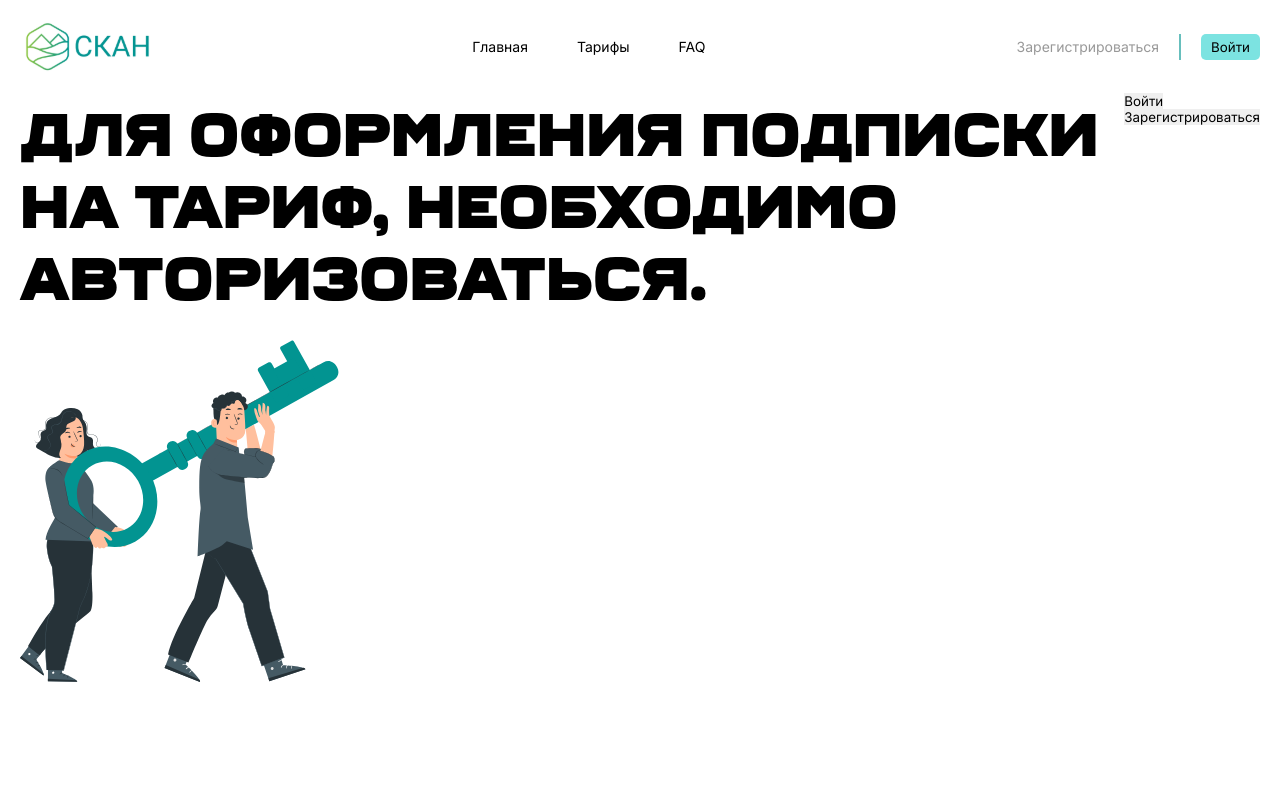
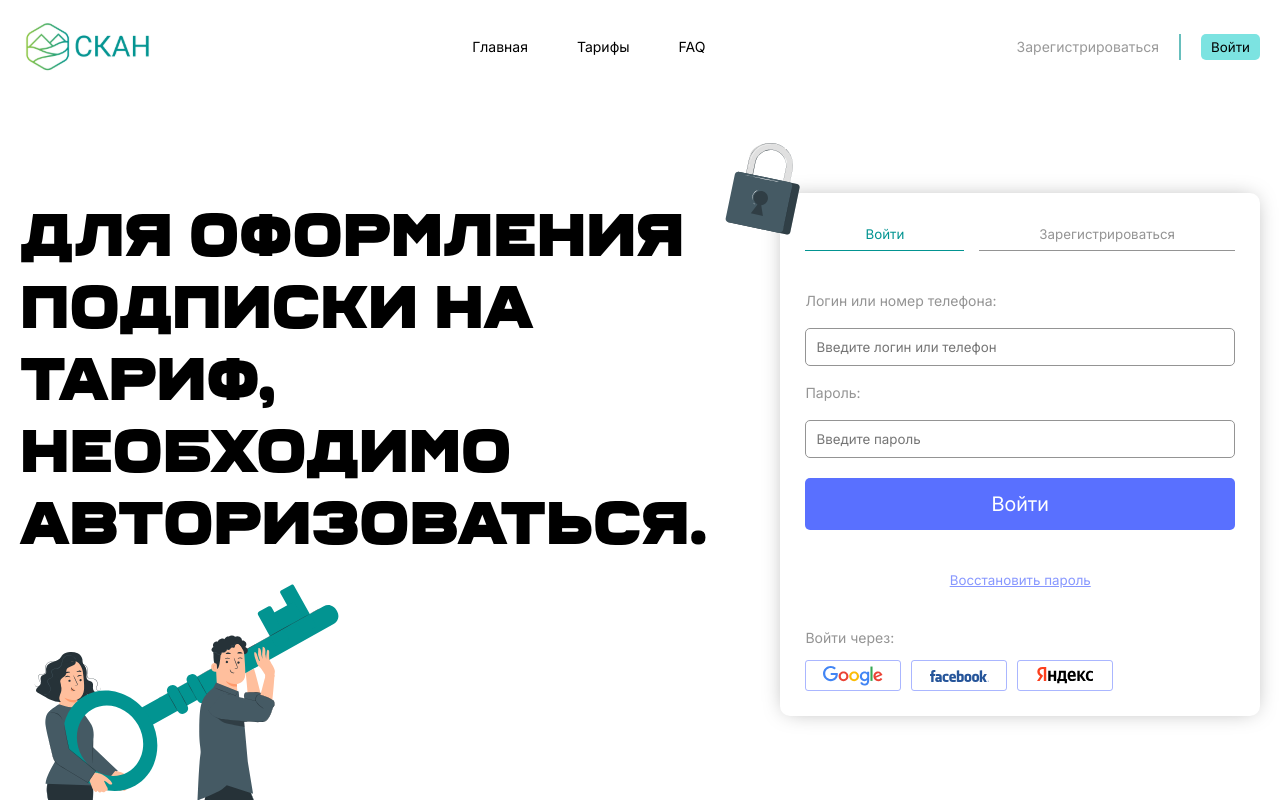
Before and after one commit to FoxieFo/SKAN, a React (Vite) app: page /auth in a window 1280 px wide. Shown: the top 800 px of the page. Built offline with nearby package versions, Linux system fonts and the light colour scheme.

Commit message:
tuned AuthForm

```diff
--- a/src/components/AuthForm/AuthForm.jsx
+++ b/src/components/AuthForm/AuthForm.jsx
@@ -11,15 +11,50 @@ export default function AuthForm() {
     return (
         <section className={s.authform__container}>
             <div className={s.authform__info}>
-                <p className={s.authform__infoText}>Для оформления подписки на тариф, необходимо авторизоваться.</p>
-                <img src={Heroes} alt="heroes" />
+                <p className={s.authform__infoText}>
+                    Для оформления подписки на тариф, необходимо авторизоваться.
+                </p>
+                <img src={Heroes} alt="heroes" className={s.authform__heroesImg} />
             </div>
+
             <div className={s.authform__form}>
-                <div className={s.authform__buttons}>
-                    <button>Войти</button>
-                    <button>Зарегистрироваться</button>
+                <div className={s.authform__formBtn}>
+                    <button className={s.authform__formBtnLogin}>Войти</button>
+                    <button className={s.authform__formBtnRegister}>Зарегистрироваться</button>
                 </div>
-                <form className={s.authform__inputs}></form>
+
+                <form className={s.authform__formInputs}>
+                    <label htmlFor="login" className={s.authform__formInputsLabel}>Логин или номер телефона:</label>
+                    <input
+                        id="login"
+                        type="text"
+                        className={s.authform__formInputsItem}
+                        placeholder="Введите логин или телефон"
+                    />
+
+                    <label htmlFor="password" className={s.authform__formInputsLabel}>Пароль:</label>
+                    <input
+                        id="password"
+                        type="password"
+                        className={s.authform__formInputsItem}
+                        placeholder="Введите пароль"
+                    />
+
+                    <button type="submit" className={s.authform__formSubmit}>Войти</button>
+                </form>
+
+                <button className={s.authform__formRecover}>Восстановить пароль</button>
+
+                <div className={s.authform__formSocial}>
+                    <span className={s.authform__formSocialLabel}>Войти через:</span>
+                    <div className={s.authform__formSocialIcons}>
+                        <img src={Google} alt="Google" className={s.authform__formSocialIconsItem} />
+                        <img src={Facebook} alt="Facebook" className={s.authform__formSocialIconsItem} />
+                        <img src={Yandex} alt="Yandex" className={s.authform__formSocialIconsItem} />
+                    </div>
+                </div>
+
+                <img src={Padlock} alt="Padlock" className={s.authform__img} />
             </div>
         </section>
     );
--- a/src/components/AuthForm/styles.module.scss
+++ b/src/components/AuthForm/styles.module.scss
@@ -1,12 +1,18 @@
-.authform{
-    &__container{
+.authform {
+    &__container {
         padding: 0 20px;
         max-width: 1440px;
         margin: 0 auto;
         display: flex;
+        flex-direction: row;
+        justify-content: space-between;
+        gap: 20px;
+        margin-top: 100px;
+        margin-bottom: 100px;
     }
-    &__info{
-        &Text{
+
+    &__info {
+        &Text {
             font-family: 'Ferry';
             text-transform: uppercase;
             font-size: 60px;
@@ -15,6 +21,100 @@
             margin-bottom: 30px;
         }
     }
-    &__form{
+
+    &__form {
+        display: flex;
+        padding: 25px;
+        height: 523px;
+        flex-direction: column;
+        justify-content: space-between;
+        box-shadow: 0px 0px 22px -6px rgba(161, 161, 161, 1);
+        border-radius: 10px;
+        color: var(--gray);
+        position: relative;
+
+        &Btn {
+            display: flex;
+            justify-content: space-around;
+            gap: 15px;
+            font-size: 16px;
+            &Login {
+                padding: 8px 60px;
+                background-color: transparent;
+                color: var(--marine-blue);
+                border-bottom: 1px solid var(--marine-blue);
+            }
+
+            &Register {
+                padding: 8px 60px;
+                background-color: transparent;
+                color: var(--gray);
+                border-bottom: 1px solid var(--gray);
+            }
+        }
+
+        &Submit {
+            color: var(--white);
+            padding: 5px 10px;
+            border-radius: 5px;
+            transition: background-color 0.3s ease-in-out;
+            background-color: var(--dark-blue);
+            padding: 14px 64px;
+            font-size: 20px;
+
+            &:hover {
+                background-color: var(--dark-blue-hover);
+            }
+
+            &:active {
+                background-color: var(--gray);
+            }
+        }
+
+        &Recover {
+            color: var(--dark-blue-hover);
+            background: none;
+            text-decoration: underline;
+        }
+
+        &Inputs {
+            display: flex;
+            flex-direction: column;
+            gap: 20px;
+
+            &Label {}
+
+            &Item {
+                border: 1px solid var(--gray);
+                padding: 10px;
+                border-radius: 5px;
+            }
+        }
+
+        &Social {
+            max-width: 523px;
+            display: flex;
+            flex-direction: column;
+            gap: 15px;
+
+            &Label {
+                color: var(--gray);
+            }
+
+            &Icons {
+                display: flex;
+                gap: 10px;
+
+                &Item {
+                    cursor: pointer;
+                }
+            }
+        }
+    }
+
+    &__img {
+        position: absolute;
+        left: -55px;
+        top: -50px;
     }
 }
--- a/src/components/Footer/styles.module.scss
+++ b/src/components/Footer/styles.module.scss
@@ -1,7 +1,6 @@
 .footer {
     &__container {
         background-color: var(--marine-blue);
-        margin-top: 119px;
     }
 
     &__content{
--- a/src/components/Header/styles.module.scss
+++ b/src/components/Header/styles.module.scss
@@ -1,13 +1,13 @@
 .header{
     &__container{
         padding: 0 20px;
+        width: 100%;
         max-width: 1440px;
         margin: 0 auto;
         display: flex;
         justify-content: space-between;
         align-items: center;
     }
-    &__logo{}
     &__links{
         display: flex;
         gap: 49px;
--- a/src/components/Plans/styles.module.scss
+++ b/src/components/Plans/styles.module.scss
@@ -21,6 +21,7 @@
         flex-direction: row;
         justify-content: space-between;
         gap: 37px;
+        margin-bottom: 119px;
     }
 }
 
--- a/src/index.css
+++ b/src/index.css
@@ -11,6 +11,7 @@
 	--light-blue-hover: #7ce3e1ad;
     --dark-blue: #5970FF;
 	--dark-blue-hover: #596fffb9;
+	--gray: #949494;
   }
 
   /*Normalize*/
--- a/src/pages/AuthPage/AuthPage.jsx
+++ b/src/pages/AuthPage/AuthPage.jsx
@@ -1,16 +1,16 @@
 import Footer from '../../components/Footer/Footer';
 import Header from '../../components/Header/Header';
-import AuthForm from '../../components/AuthForm/AuthForm'
-import s from './styles.module.scss'
+import AuthForm from '../../components/AuthForm/AuthForm';
+import s from './styles.module.scss';
 
 export default function AuthPage() {
     return (
-        <>
+        <div className={s.page}>
             <Header />
             <main>
                 <AuthForm />
             </main>
             <Footer />
-        </>
+        </div>
     );
 }
--- a/src/pages/AuthPage/styles.module.scss
+++ b/src/pages/AuthPage/styles.module.scss
@@ -0,0 +1,9 @@
+.page {
+    display: flex;
+    flex-direction: column;
+    min-height: 100vh;
+}
+
+main {
+    flex-grow: 1;
+}
```
